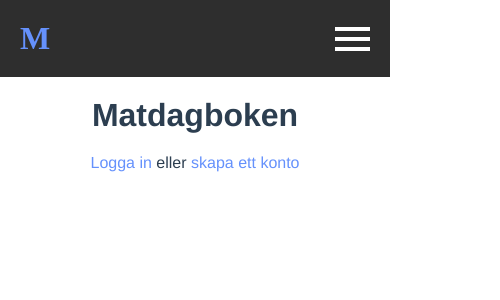
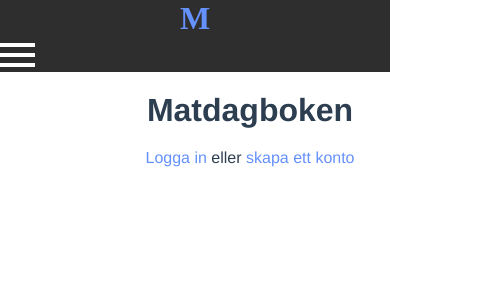
Before and after one commit to viktorhul/matdagbok, a Vue app in the folder frontend/: page / in a window 390 px wide. Shown: the top 300 px of the page, 500 px wide, since content can reach past the window. Built offline with nearby package versions, Linux system fonts and the light colour scheme.

Commit message:
adding responsiveness

```diff
--- a/frontend/src/App.vue
+++ b/frontend/src/App.vue
@@ -1,6 +1,7 @@
 <template>
   <div id="app">
     <nav>
+      <div class="wrapper">
         <router-link to="/" @click="menuActive = false" class="logo"
           >M</router-link
         >
@@ -19,8 +20,10 @@
             <div></div>
           </div>
         </div>
+      </div>
     </nav>
     <div class="menu" v-if="menuActive">
+      <div class="wrapper">
         <ul>
           <li v-if="user">
             <router-link @click="menuActive = false" to="/profile"
@@ -55,7 +58,10 @@
           </li>
         </ul>
       </div>
+    </div>
+    <div class="wrapper">
       <router-view @click="menuActive = false" />
+    </div>
   </div>
 </template>
 
@@ -86,6 +92,11 @@ body {
   margin: 0;
   padding: 0;
   box-sizing: border-box;
+}
+
+.wrapper {
+  width: 500px;
+  margin: 0 auto;
 }
 
 #app {
```
Lines whose indentation alone changed are shown as unchanged.
